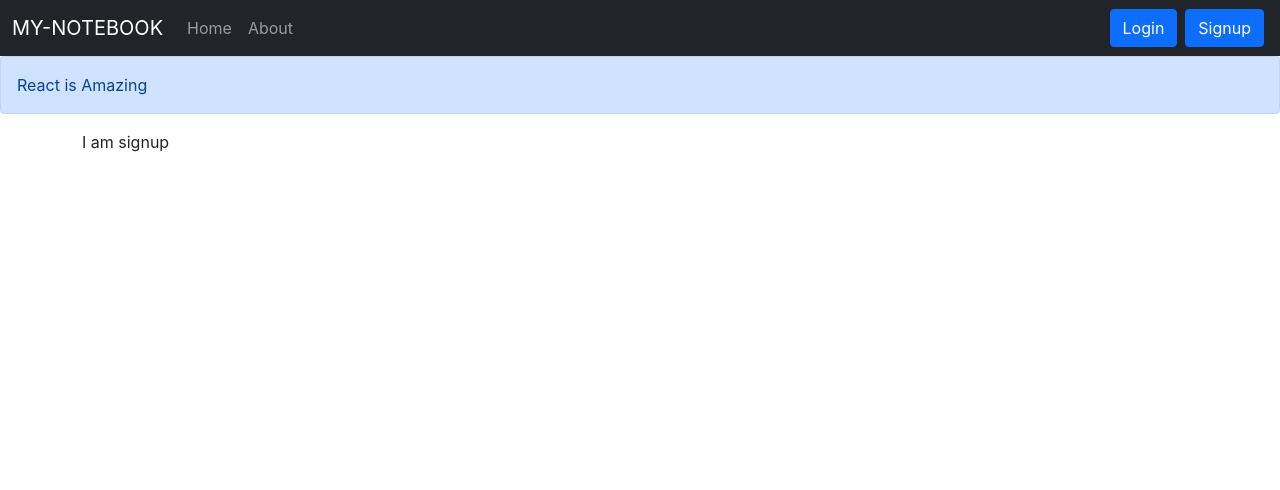
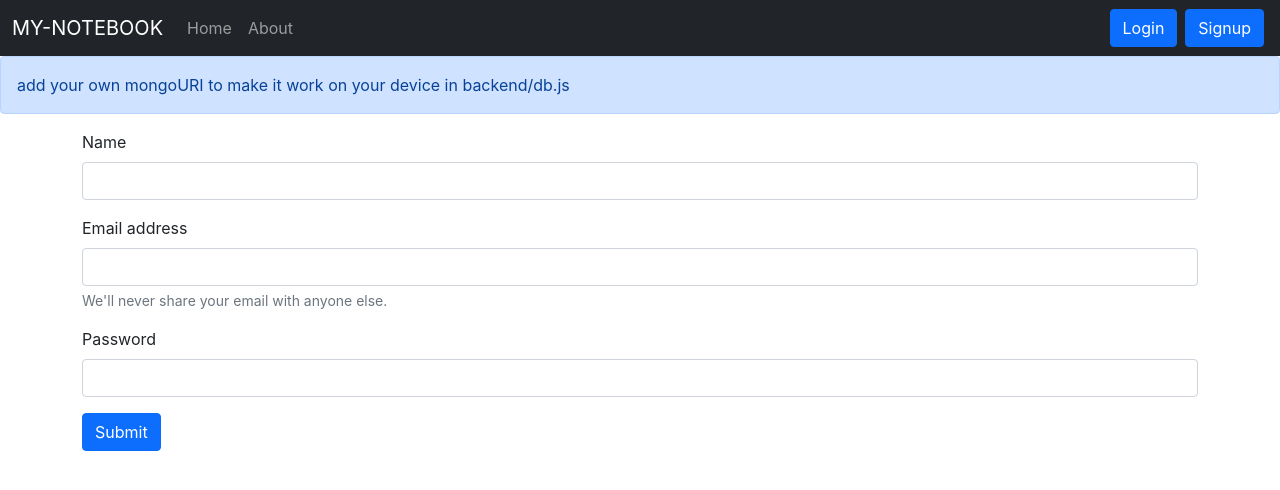
Before and after one commit to TIJAYY/MY-NOTEBOOK, a React (Create React App) app: page /signup in a window 1280 px wide. Shown: the top 490 px of the page. Built offline with nearby package versions, Linux system fonts and the light colour scheme.

Commit message:
react-router-dom 18  changes

```diff
--- a/package.json
+++ b/package.json
@@ -8,6 +8,7 @@
     "@testing-library/user-event": "^13.5.0",
     "react": "^18.2.0",
     "react-dom": "^18.2.0",
+    "react-router-dom": "^6.15.0",
     "react-scripts": "5.0.1",
     "web-vitals": "^2.1.4"
   },
--- a/public/index.html
+++ b/public/index.html
@@ -13,7 +13,7 @@
   <link href="https://cdn.jsdelivr.net/npm/bootstrap@5.1.0/dist/css/bootstrap.min.css" rel="stylesheet"
     integrity="sha384-KyZXEAg3QhqLMpG8r+8fhAXLRk2vvoC2f3B09zVXn8CA5QIVfZOJ3BCsw2P0p/We" crossorigin="anonymous">
 
-  <title>iNotebook - Your notes secured in the cloud</title>
+  <title>My-Notebook - Your notes secured in the cloud</title>
 </head>
 
 <body>
--- a/src/App.js
+++ b/src/App.js
@@ -1,42 +1,51 @@
 import './App.css';
 import {
   BrowserRouter as Router,
-  Switch,
+  Routes,
   Route
 } from "react-router-dom";
-import Navbar from './components/Navbar';
+import Navbar from './components/navbar';
 import { Home } from './components/Home';
 import About from './components/About';
 import NoteState from './context/notes/NoteState';
 import { Alert } from './components/Alert';
 import Signup from './components/Signup';
 import Login from './components/Login';
-
+import { useState } from 'react';
 function App() {
+  const[showAlert,setShowAlert]=useState(1);
+  setTimeout(() => {
+    setShowAlert(0)
+  }, 10000);
   return (
     <>
+    <Router>
       <NoteState>
-        <Router>
           <Navbar />
-          <Alert message="React is Amazing" />
+           {showAlert? <Alert message="add your own mongoURI to make it work on your device in backend/db.js" />:'' }
           <div className="container">
-            <Switch>
-              <Route exact path="/">
-                <Home />
+            <Routes>
+
+              <Route exact path="/" element={<Home/>}>
+
               </Route>
-              <Route exact path="/about">
-                <About />
+              <Route exact path="/about" element={<About/>}>
+
               </Route>
-              <Route exact path="/login">
-                <Login />
+              <Route exact path="/login" element={<Login/>}>
+
               </Route>
-              <Route exact path="/signup">
-                <Signup />
+              <Route exact path="/signup" element={<Signup/>}>
+
               </Route>
-            </Switch>
+
+
+            </Routes>
           </div>
-        </Router>
+
       </NoteState>
+</Router>
+
     </>
   );
 }
--- a/src/components/Login.js
+++ b/src/components/Login.js
@@ -1,10 +1,10 @@
 import React, {useState} from 'react'
 import { useHistory } from 'react-router-dom'
-
+import { useNavigate } from 'react-router-dom'
 
 const Login = (props) => {
     const [credentials, setCredentials] = useState({email: "", password: ""})
-    let history = useHistory();
+    let navigate=useNavigate();
 
     const handleSubmit = async (e) => {
         e.preventDefault();
@@ -20,7 +20,7 @@ const Login = (props) => {
         if (json.success){
             // Save the auth token and redirect
             localStorage.setItem('token', json.authtoken);
-            history.push("/");
+            navigate('/')
 
         }
         else{
--- a/src/components/NavBar.js
+++ b/src/components/NavBar.js
@@ -3,7 +3,7 @@ import { Link, useLocation } from "react-router-dom";
 
 
 
-const Navbar = () => {
+const NavBar = () => {
     let location = useLocation();
     return (
         <nav className="navbar navbar-expand-lg navbar-dark bg-dark">
@@ -32,4 +32,4 @@ const Navbar = () => {
     )
 }
 
-export default Navbar
+export default NavBar
--- a/src/components/Signup.js
+++ b/src/components/Signup.js
@@ -1,9 +1,56 @@
 import React from 'react'
+import { useState } from 'react'
+import { useNavigate } from "react-router-dom";
 
 const Signup = () => {
+    const [credentials, setCredentials] = useState({email: "", password: "", name:""})
+   let navigate=useNavigate();
+    const handleSubmit = async (e) => {
+        e.preventDefault();
+        const response = await fetch("http://localhost:5000/api/auth/createuser", {
+            method: 'POST',
+            headers: {
+                'Content-Type': 'application/json'
+            },
+            body: JSON.stringify({name:credentials.name,email: credentials.email, password: credentials.password})
+        });
+        const json = await response.json()
+        console.log(json);
+        if (json.success){
+            // Save the auth token and redirect
+            localStorage.setItem('token', json.authtoken);
+            navigate('/')
+
+        }
+        else{
+            alert("user already exists");
+        }
+    }
+
+    const onChange = (e)=>{
+        setCredentials({...credentials, [e.target.name]: e.target.value})
+    }
+
     return (
         <div>
-            I am signup
+            <form  onSubmit={handleSubmit}>
+            <div className="mb-3">
+                    <label htmlFor="name" className="form-label">Name</label>
+                    <input type="name" className="form-control" value={credentials.name} onChange={onChange} id="name" name="name" aria-describedby="emailHelp" />
+
+                </div>
+                <div className="mb-3">
+                    <label htmlFor="email" className="form-label">Email address</label>
+                    <input type="email" className="form-control" value={credentials.email} onChange={onChange} id="email" name="email" aria-describedby="emailHelp" />
+                    <div id="emailHelp" className="form-text">We'll never share your email with anyone else.</div>
+                </div>
+                <div className="mb-3">
+                    <label htmlFor="password" className="form-label">Password</label>
+                    <input type="password" className="form-control" value={credentials.password} onChange={onChange} name="password" id="password" />
+                </div>
+
+                <button type="submit" className="btn btn-primary">Submit</button>
+            </form>
         </div>
     )
 }
```
Also changed, not shown: src/index.js (+4 -3 lines), 2 other files (tests, documents, lock files or other folders).
